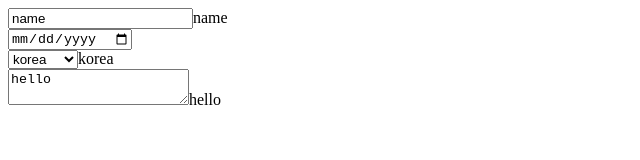
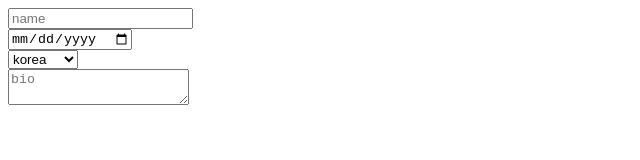
Before and after one commit to SJaeYub/onebite-react, a React (Vite) app in the folder section05/: page / in a window 1280 px wide. Shown: the top 160 px of the page, without its empty margins (0-640 px from the left). Built offline with nearby package versions, Linux system fonts and the light colour scheme.

Commit message:
state로 사용자 입력 관리하기2

```diff
--- a/section05/src/components/Register.jsx
+++ b/section05/src/components/Register.jsx
@@ -7,47 +7,39 @@ import {useState} from "react";
 //4. 자기소개
 
 const Register = () => {
-    const [name, setName] = useState("name");
-    const [birth, setBirth] = useState();
-    const [country, setCountry] = useState("korea");
-    const [bio, setBio] = useState("hello");
+    const [input, setInput] = useState({
+        name: "",
+        birth: "",
+        country: "",
+        bio: ""
+    });
 
-    const onChaneName = (e) => {
-        // console.log(e.target.value);
-        setName(e.target.value);
-    }
+    const onChange = (e) => {
+        setInput({
+            ...input,
+            [e.target.name]: e.target.value, //[] 안의 변수에 담긴 값을 키로 지정한다
 
-    const onChangeDate = (e) => {
-        setBirth(e.target.value);
-    }
-
-    const onChangeCountry = (e) => {
-        setCountry(e.target.value);
-    }
-
-    const onChangeBio = (e) => {
-        setBio(e.target.value);
-    }
+        })
+    };
 
     return (
         <>
             <div>
-                <input value={name} onChange={onChaneName} placeholder={"name"}/>{name}
+                <input name={"name"} onChange={onChange} placeholder={"name"}/>
             </div>
             <div>
-                <input type={"date"} onChange={onChangeDate} placeholder={"birth"} value={birth}/>{birth}
+                <input name={"birth"} type={"date"} onChange={onChange} placeholder={"birth"} value={input.birth}/>
             </div>
             <div>
-                <select value={"country"} onChange={onChangeCountry}>
+                <select value={input.country} onChange={onChange} name={"country"}>
                     <option>korea</option>
                     <option>japan</option>
                     <option>china</option>
                     <option>america</option>
-                </select>{country}
+                </select>
             </div>
             <div>
-                <textarea onChange={onChangeBio} placeholder={"bio"} value={bio}/>
-                    {bio}
+                <textarea onChange={onChange} placeholder={"bio"} value={input.bio} name={"bio"}/>
             </div>
         </>
     );
```
